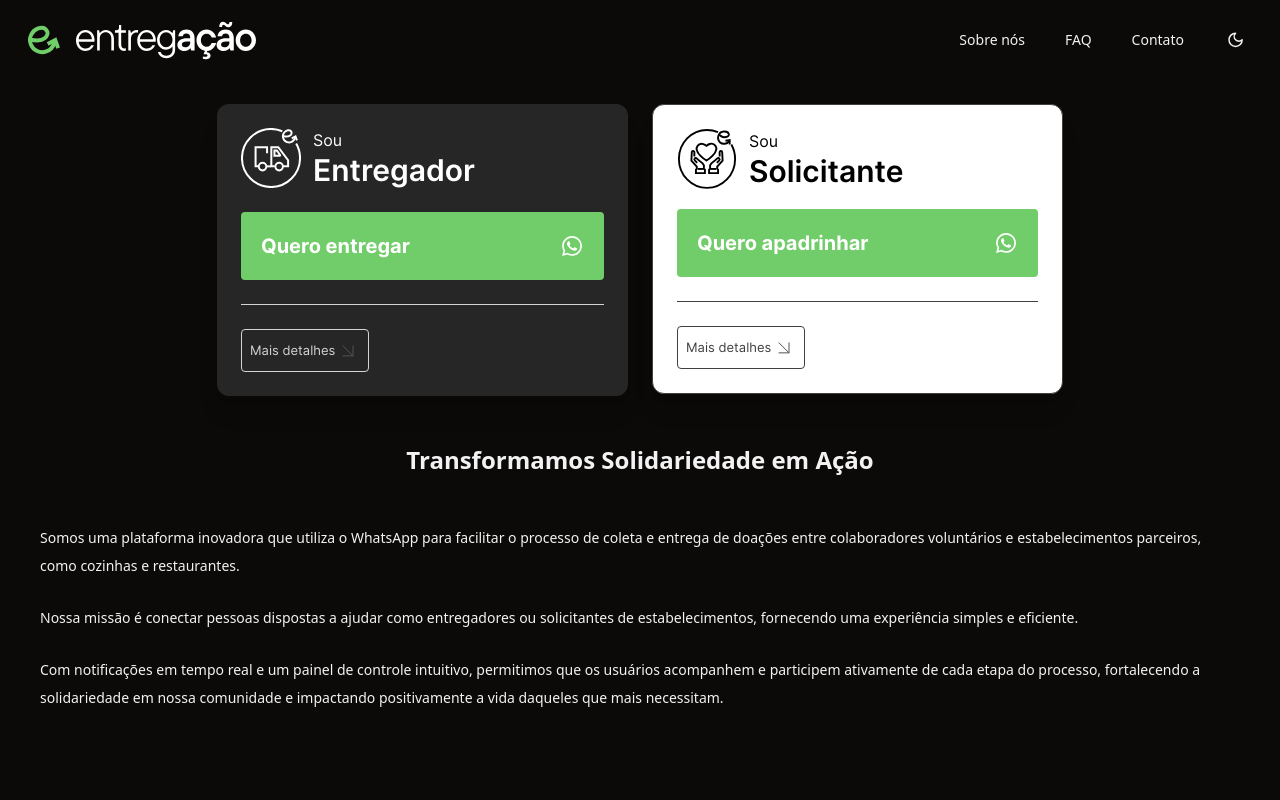
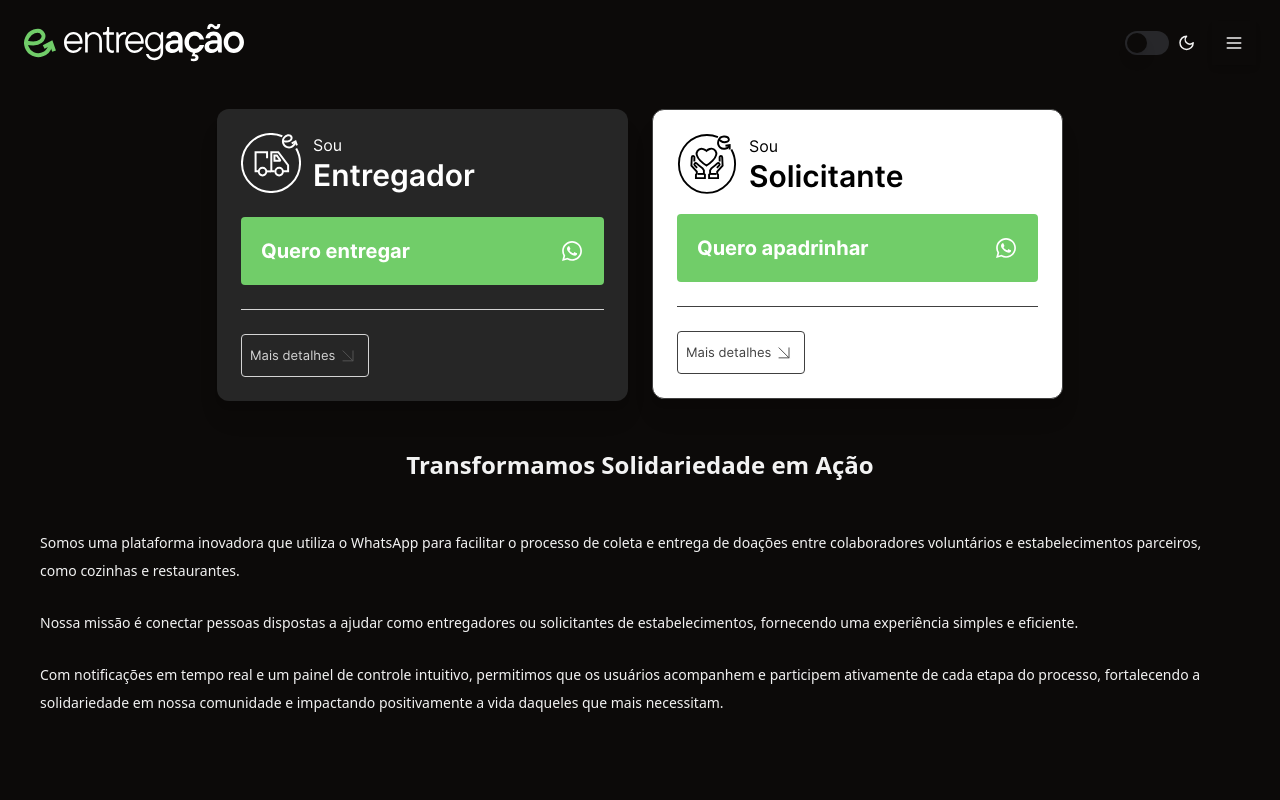
Before and after one commit to lucaoskaique/entregacao-app, a React (Vite) app: page / in a window 1280 px wide. Shown: the top 800 px of the page. Built offline with nearby package versions, Linux system fonts and the light colour scheme.

Commit message:
style: change desktop display

```diff
--- a/src/components/ui/navbar.tsx
+++ b/src/components/ui/navbar.tsx
@@ -45,28 +45,30 @@ export const Navbar = () => {
   return (
     <header className="py-5">
       <NavigationMenu className="container sticky block top-0 z-40 bg-white dark:border-b-slate-700 dark:bg-background">
-        <NavigationMenuList className="block">
-          <NavigationMenuItem >
-            {/* mobile */}
-            <div className="flex justify-between w-full h-10 tablet:hidden relative">
+        <NavigationMenuList className="flex justify-between items-center w-full">
+          <NavigationMenuItem className="flex items-center gap-2">
             <LogoIcon color="green" />
             <ResponsiveLogoName />
+          </NavigationMenuItem>
 
-              <span className="flex items-center gap-x-4 tablet:hidden">
-                <SwitchTheme className="flex items-center h-full gap-x-2 max-[640px]:hidden" />
-                <ModeToggle className="min-[640px]:hidden max-[460px]:hidden" />
+          <span className="flex items-center gap-4">
+            <NavigationMenuItem className="flex items-center gap-4 relative">
+              <SwitchTheme className="flex items-center gap-2 max-[640px]:hidden" />
+              <ModeToggle className="min-[640px]:hidden" />
+            </NavigationMenuItem>
+            <NavigationMenuItem>
               <Sheet
                 open={isOpen}
                 onOpenChange={setIsOpen}>
                 <SheetTrigger className="p-3 h-full shadow-md">
                   <Menu
-                      className="flex min-[992px]:hidden h-5 w-5"
+                    className="h-5 w-5"
                     onClick={() => setIsOpen(true)}>
                     <span className="sr-only">Menu Icon</span>
                   </Menu>
                 </SheetTrigger>
 
-                  <SheetContent side={"right"}>
+                <SheetContent side={"right"} className="w-1/2">
                   <SheetHeader>
                     <SheetTitle className="font-semibold text-xl">
                       Entreg<span className="font-black">ação</span >
@@ -87,38 +89,8 @@ export const Navbar = () => {
                   </nav>
                 </SheetContent>
               </Sheet>
+            </NavigationMenuItem>
           </span>
-            </div>
-          </NavigationMenuItem>
-
-          {/* desktop */}
-          <NavigationMenuItem>
-            <div className="hidden tablet:flex justify-between w-full h-10 relative">
-              <section className="flex items-center gap-x-4">
-                <LogoIcon color="green"/>
-                <ResponsiveLogoName className="" />
-              </section>
-              <section className="flex items-center gap-x-4">
-                <nav className="hidden min-[992px]:flex gap-2">
-                  {routeList.map((route: RouteProps, i) => (
-                    <a
-                      rel="noreferrer noopener"
-                      href={route.href}
-                      key={i}
-                      className={`text-[17px] ${buttonVariants({
-                        variant: "ghost",
-                      })}`}
-                    >
-                      {route.label}
-                    </a>
-                  ))}
-                </nav>
-                <div className="hidden min-[992px]:flex gap-2">
-                  <ModeToggle />
-                </div>
-              </section>
-            </div>
-          </NavigationMenuItem>
         </NavigationMenuList>
       </NavigationMenu>
     </header >
```
Lines whose indentation alone changed are shown as unchanged.
